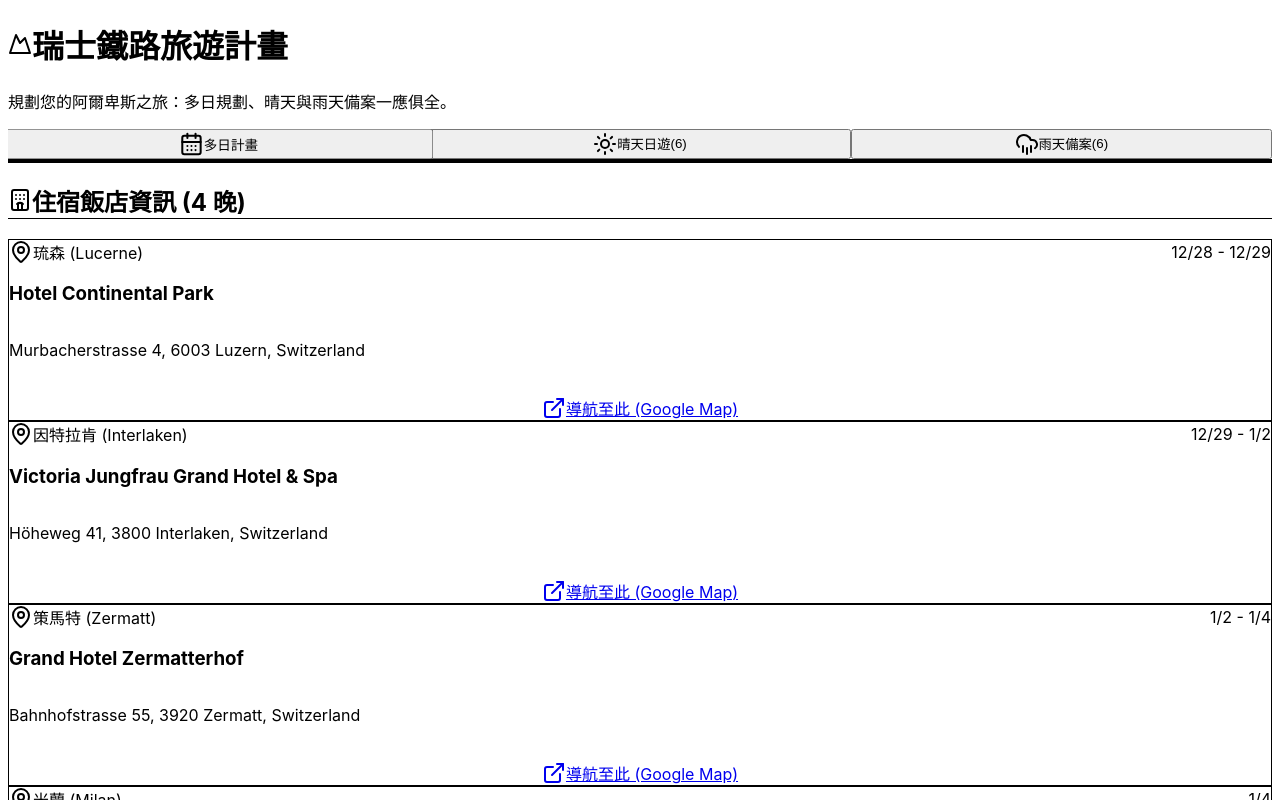
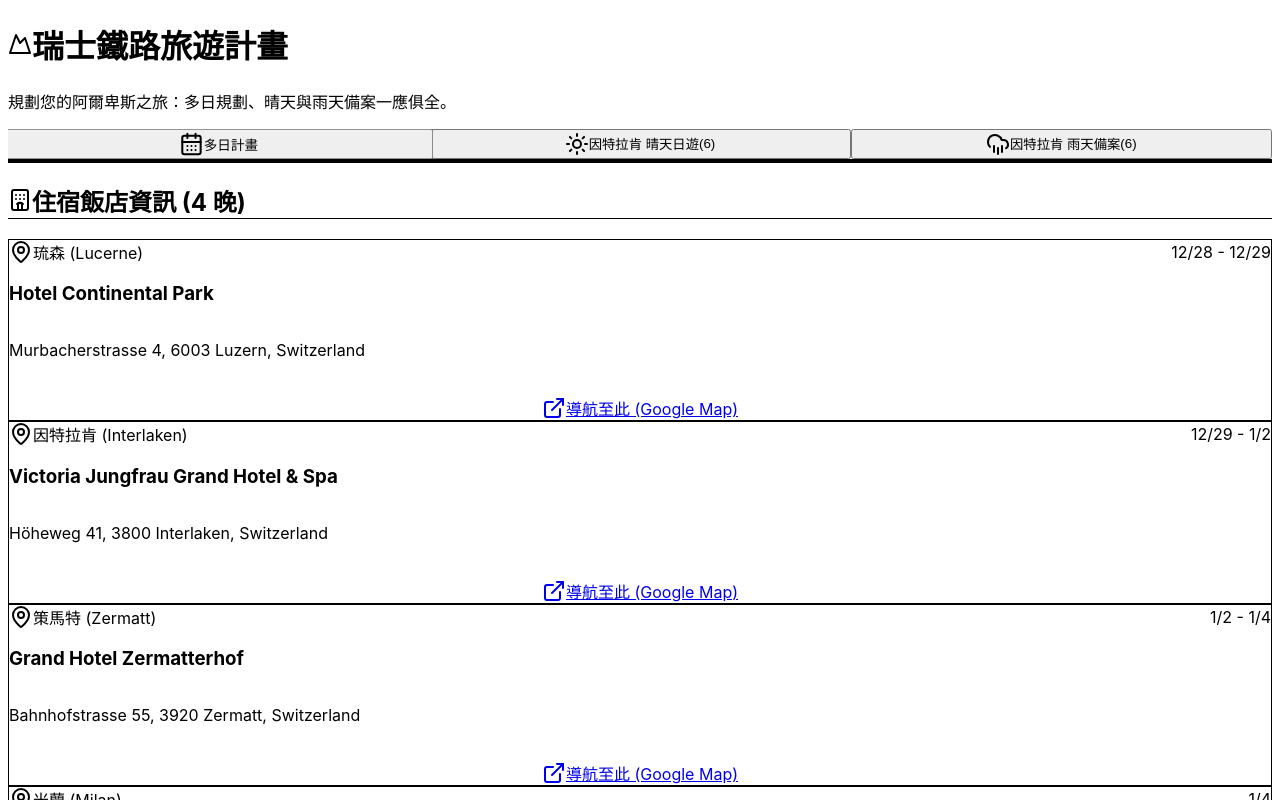
Before and after one commit to JoeyWu712/swiss-trip-planner, a React (Vite) app: page / in a window 1280 px wide. Shown: the top 800 px of the page. Built offline with nearby package versions, Linux system fonts and the light colour scheme.

Commit message:
feat: 更新瑞士行程標題並調整多日行程列表

```diff
--- a/src/App.jsx
+++ b/src/App.jsx
@@ -665,7 +665,8 @@
   ) : (
     <>
       <h2 className="text-2xl font-bold text-gray-800 mb-6">
-        {currentView === 'Sunny' ? '🏔️ 6 個必去晴天方案 (高山活動)' : '☔ 6 個實用雨天備案 (城鎮文化)'}
+        {/* 這裡的標題保持不變，因為上一個步驟已經修改過 */}
+        {currentView === 'Sunny' ? '🏔️ 因特拉肯 6 個必去晴天方案 (高山活動)' : '☔ 因特拉肯 6 個實用雨天備案 (城鎮文化)'}
       </h2>
 
       <div className="grid grid-cols-1 md:grid-cols-2 lg:grid-cols-3 gap-6">
@@ -721,7 +722,8 @@
             className={viewButtonClasses('Sunny')}
           >
             <Sun className="w-5 h-5" />
-            <span>晴天日遊</span>
+            {/* <<< 已經加上「因特拉肯」 >>> */}
+            <span>因特拉肯 晴天日遊</span>
             <span className='text-xs'>({ITINERARIES.filter(i => i.type === 'Sunny').length})</span>
           </button>
 
@@ -731,7 +733,8 @@
             className={viewButtonClasses('Rainy')}
           >
             <CloudRain className="w-5 h-5" />
-            <span>雨天備案</span>
+            {/* <<< 已經加上「因特拉肯」 >>> */}
+            <span>因特拉肯 雨天備案</span>
             <span className='text-xs'>({ITINERARIES.filter(i => i.type === 'Rainy').length})</span>
           </button>
         </div>
```
